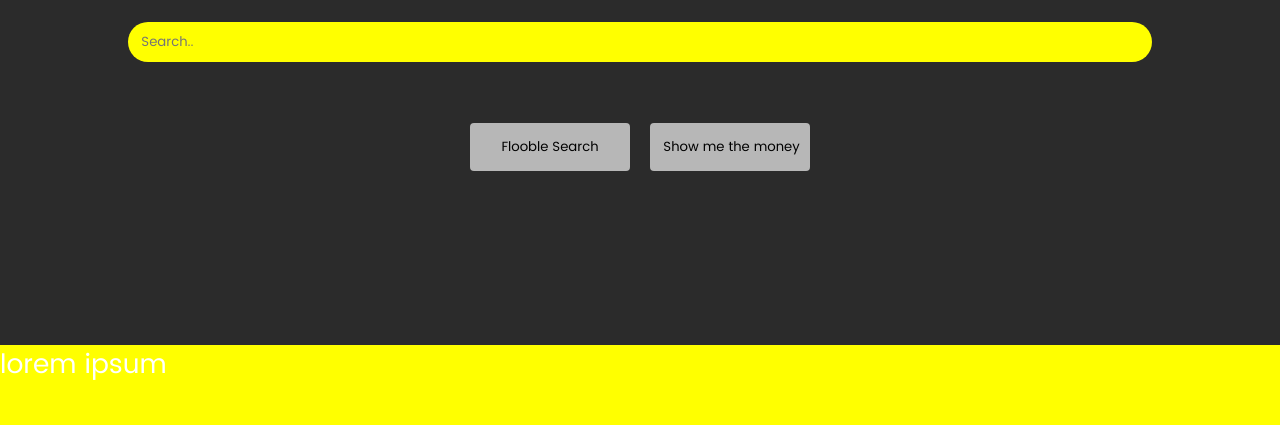
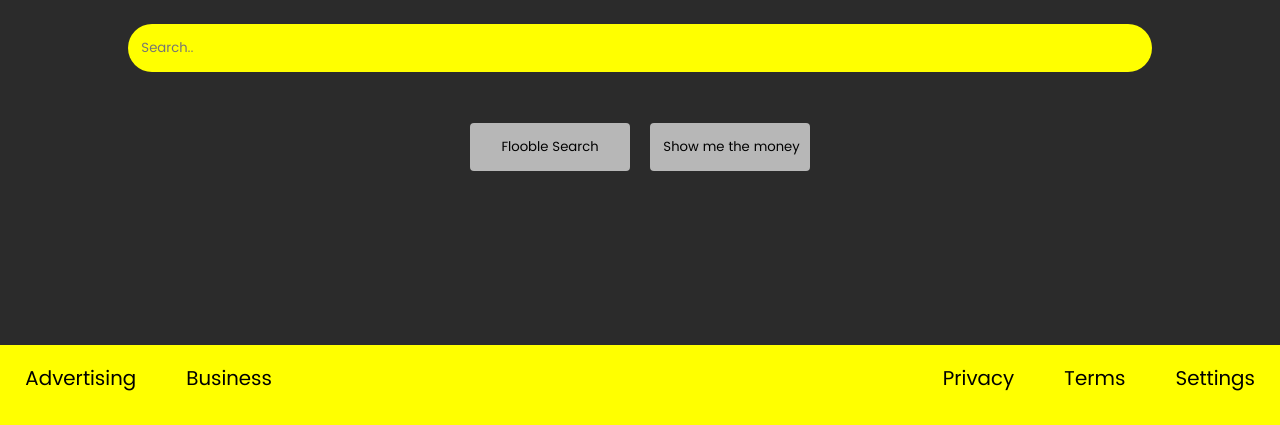
Before and after one commit to Crab-the-dev/Flooble-homepage, a plain HTML site: page Index.html in a window 1280 px wide. Shown: the part 375-800 px from the top of the page. Drawn offline with Linux system fonts and the light colour scheme.

Commit message:
added styling for footer and tweeked some units

```diff
--- a/Index.html
+++ b/Index.html
@@ -36,7 +36,15 @@
   </ul>
 </div>
 <footer>
-  lorem ipsum
+  <ul class="branding">
+   <li><a href="#">Advertising</a></li>
+   <li><a href="#">Business</a></li>
+  </ul>
+  <ul class="misc">
+   <li><a href="#">Privacy</a></li>
+   <li><a href="#">Terms</a></li>
+   <li><a href="#">Settings</a></li>
+  </ul>
 </footer>
   <script src="main.js"></script>
 </body>
--- a/Styles.css
+++ b/Styles.css
@@ -7,16 +7,21 @@
   font-family: poppins;
   src: url(poppins.ttf);
 }
+body,.info{
+  display: grid;
+}
 body{
   font:15pt/1.5 poppins;
   min-height: 100vh;
-  display: grid;
   grid-template-columns: 1fr 8fr 1fr;
-  grid-template-rows: 3em auto 3em;
+  grid-template-rows: 3em auto 6em;
   background: #2B2B2B;
 }
-body,a{
+h1,a{
   color:white;
+}
+button,input,.container{
+  height:3rem;
 }
 header{
   margin:10px 0;
@@ -26,24 +31,26 @@ header{
 }
 .container{
   position:relative;
-  height:3rem;
   width:3rem;
 }
 nav,.main,.buttns{
   display: flex;
+  align-items: center;
+}
+nav,footer ul,.main,img{
+  height: 100%;
 }
 nav{
-  align-items: center;
   justify-content: space-between;
-  height: 100%;
   border:10px solid transparent;
 }
-.container,nav{
+.container,nav,footer ul{
   margin:auto;
 }
+ul{
+  list-style: none;
+}
 .info{
-  list-style: none;
-  display:grid;
   margin-top: 2em;
   grid-gap: 10px;
   grid-template-columns: repeat(2,auto);
@@ -63,7 +70,6 @@ nav{
 img{
   position: absolute;
   left:0;
-  height:100%;
   width:100%;
 }
 a{
@@ -76,13 +82,14 @@ a:hover{
 footer{
   grid-area: 3 / 1 / 4 / 4;
   background: yellow;
+  display:flex;
+  justify-content: center;
 }
-.main,.buttns{
+.main,.buttns,footer{
   flex-direction: column;
 }
 .main{
   grid-area: 2 / 2 / 3 / 3;
-  height:100%;
   margin: auto 0;
   justify-content: center;
   padding-bottom: 1em;
@@ -100,7 +107,6 @@ h1{
 }
 input{
  width: 100%;
- height:3em;
  border-radius: 3em;
  background: yellow;
 }
@@ -111,7 +117,6 @@ input,button{
   font-family: poppins;
 }
 button{
-  height:3rem;
   width:10rem;
   border-radius: 4px;
   margin: 10px;
@@ -123,13 +128,21 @@ button{
 }
 .nav-items:nth-of-type(2){
   order: 3;
-  }
+}
 .nav-items:nth-of-type(3){
   order: 2;
-  }
+}
+footer a{
+  color:black;
+}
+footer li{
+  float:left;
+  padding: 15px;
+}
 @media only screen and (min-width:480px){
   body{
     font-size: 20pt;
+    grid-template-rows: 3em auto 3em;
   }
   .info{
     margin: 0;
@@ -142,6 +155,20 @@ button{
     letter-spacing: .3em;
     text-indent: .3em;
   }
+  footer,.buttns{
+    flex-direction:row;
+  }
+  footer{
+    font-size: 15pt;
+    justify-content: space-between;
+  }
+  footer ul{
+    margin: 0;
+  }
+  footer li{
+    padding: 10px;
+    line-height: 2.5em;
+  }
   nav{
     justify-content: flex-start;
   }
@@ -151,10 +178,7 @@ button{
   .nav-items:nth-of-type(3){
     order: initial;
   }
-  .buttns{
-    flex-direction: row;
-  }
-  li{
+  nav li{
     line-height: 3em;
   }
   a,.container{
@@ -163,7 +187,6 @@ button{
   .container{
     margin: auto 15px;
   }
-
 }
 /*.div2 { grid-area: 2 / 2 / 3 / 3; }
 .div3 { grid-area: 3 / 1 / 4 / 4; }*/
```
